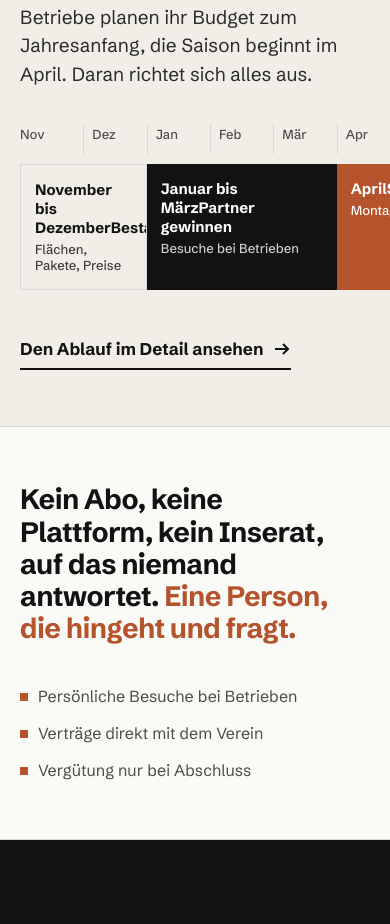
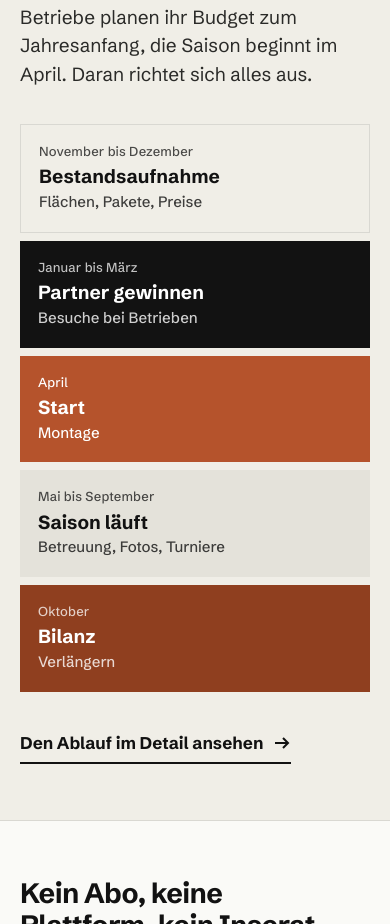
Before and after one commit to thyssenvekst/Platzpartner, a plain HTML site: page index.html in a window 390 px wide. Shown: the part 3757-4681 px from the top of the page. Drawn offline with Linux system fonts and the light colour scheme.

Commit message:
Add files via upload

```diff
--- a/style.css
+++ b/style.css
@@ -142,8 +142,18 @@ html.js .draw.in path,html.js .draw.in line,html.js .draw.in rect.ln{stroke-dash
 html.js .year .ph{transform:scaleX(0);transition:transform .9s var(--ease);transition-delay:var(--d,0s)}
 html.js .year.in .ph{transform:none}
 @media (prefers-reduced-motion:reduce){html.js .year .ph{transform:none;transition:none}}
-.scroll-hint{display:none;font-size:13px;color:var(--ink-2);margin-top:10px}
-@media (max-width:820px){.scroll-hint{display:block}}
+.year .when{display:none}
+.scroll-hint{display:none}
+/* iPhone und iPad hochkant: Phasen untereinander, nichts seitlich wischen */
+@media (max-width:820px){
+  .yearbox{overflow:visible;margin:0;padding:0}
+  .year{min-width:0;grid-template-columns:1fr;row-gap:8px}
+  .year .m{display:none}
+  .year .ph{grid-column:1;padding:18px 18px 20px;font-size:19px}
+  .year .ph small{font-size:15px;margin-top:4px}
+  .year .when{display:block;font-size:13px;font-weight:500;letter-spacing:.01em;opacity:.75;margin-bottom:6px}
+  .year .ph3 .when{opacity:1}
+}
 
 /* Datenblatt */
 .sheet{width:100%;border-collapse:collapse;font-size:17px}
```
